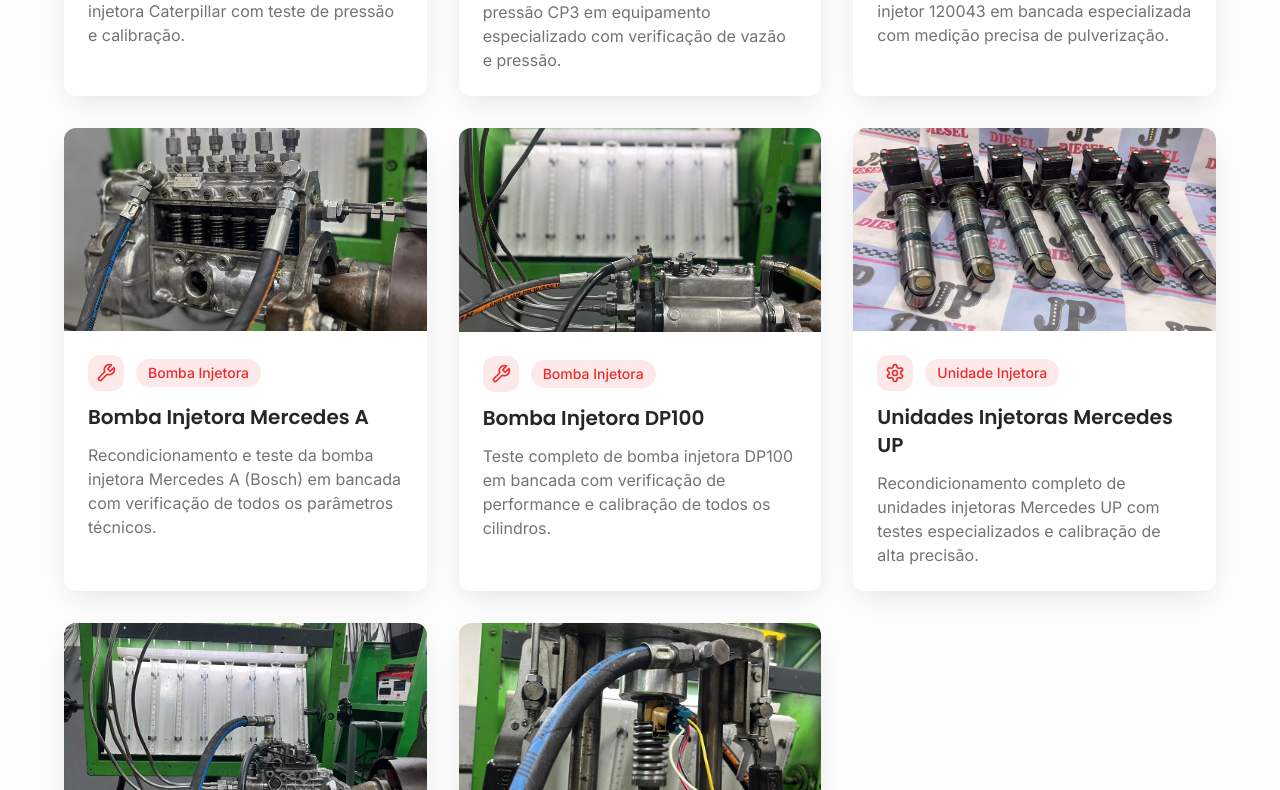
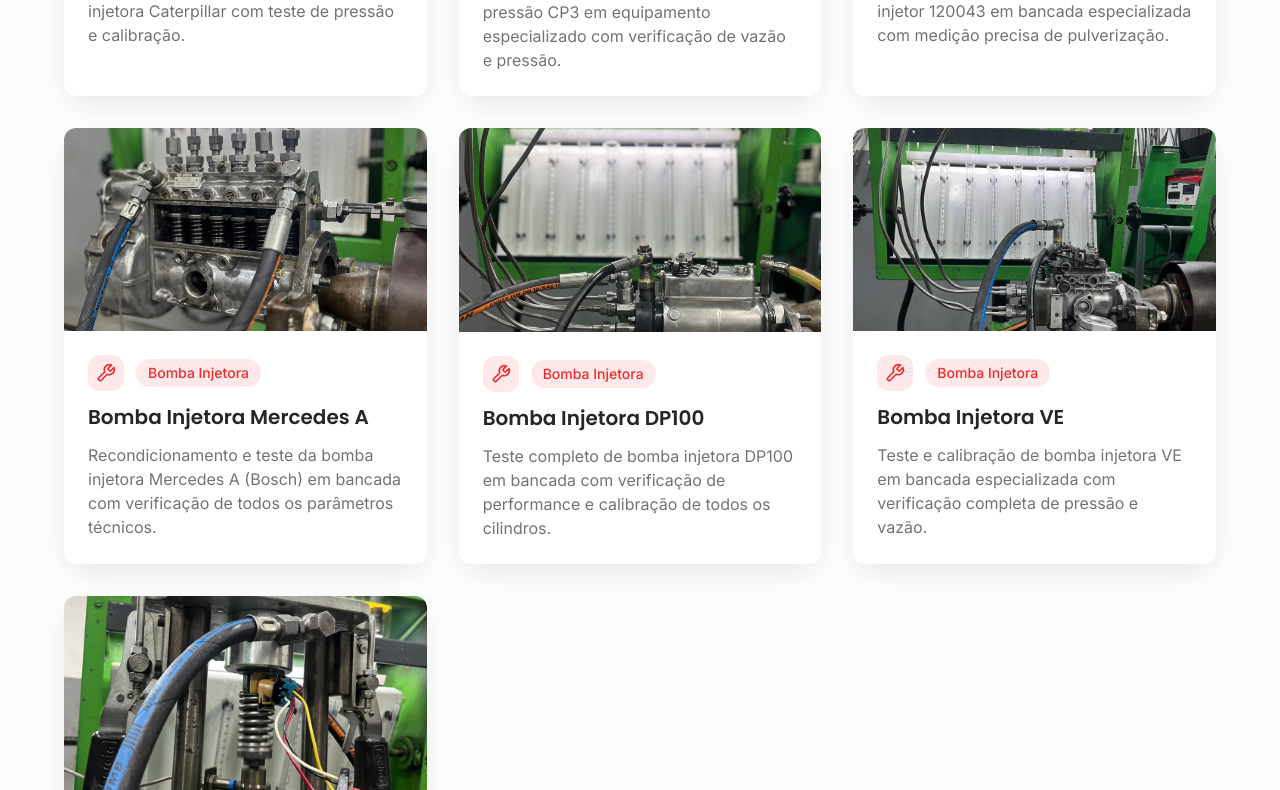
Before and after one commit to DevZipMateus/diesel-web-studio, a React (Vite) app: page / in a window 1280 px wide. Shown: the part 4010-4800 px from the top of the page. Built offline with nearby package versions, Linux system fonts and the light colour scheme; the HTML template or start-up script is replaced by a standard one.

Commit message:
Remove Mercedes UP division

```diff
--- a/src/components/WorkGallery.tsx
+++ b/src/components/WorkGallery.tsx
@@ -8,8 +8,8 @@ const WorkGallery = () => {
     const interval = setInterval(() => {
       setCurrentImageIndex(prev => {
         const newIndex = { ...prev };
-        // Alterna apenas o item que tem múltiplas imagens (índice 7)
-        newIndex[7] = (prev[7] || 0) === 0 ? 1 : 0;
+        // Alterna apenas o item que tem múltiplas imagens (índice 6)
+        newIndex[6] = (prev[6] || 0) === 0 ? 1 : 0;
         return newIndex;
       });
     }, 3000); // Alterna a cada 3 segundos
@@ -51,13 +51,6 @@ const WorkGallery = () => {
       description: "Teste completo de bomba injetora DP100 em bancada com verificação de performance e calibração de todos os cilindros.",
       category: "Bomba Injetora",
       icon: Wrench
-    },
-    {
-      image: "/assets/unidades-mercedes-up.jpg",
-      title: "Unidades Injetoras Mercedes UP",
-      description: "Recondicionamento completo de unidades injetoras Mercedes UP com testes especializados e calibração de alta precisão.",
-      category: "Unidade Injetora",
-      icon: Settings
     },
     {
       image: "/assets/bomba-ve.jpg",
```
